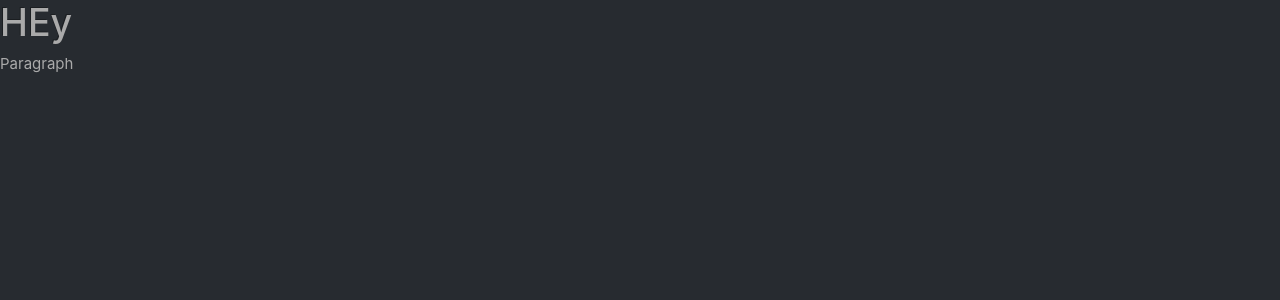
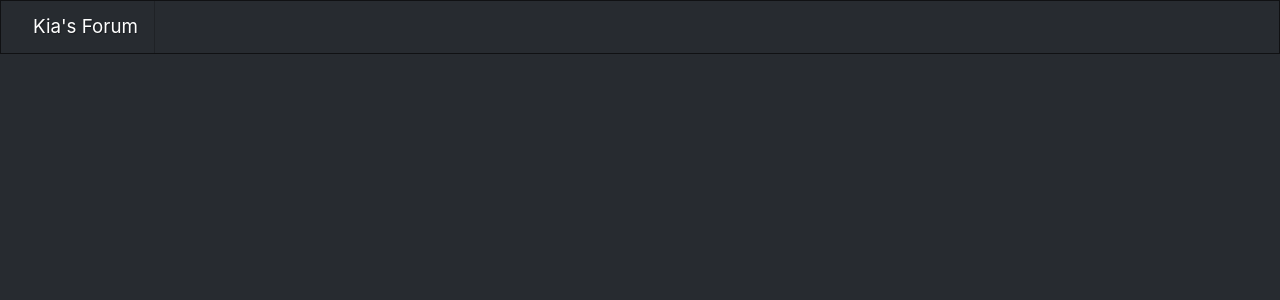
Before and after one commit to LexTheMenace/Practice_Forum, a React (Create React App) app in the folder client/: page / in a window 1280 px wide. Shown: the top 300 px of the page. Built offline with nearby package versions, Linux system fonts and the light colour scheme.

Commit message:
navbar added

```diff
--- a/client/src/App.js
+++ b/client/src/App.js
@@ -1,12 +1,11 @@
 import React from 'react';
 import './App.css';
 import "bootswatch/dist/slate/bootstrap.css";
-
+import AppNav from './components/AppNav';
 function App() {
   return (
     <div className="App">
-      <h1> HEy </h1>
-      <p> Paragraph </p>
+      <AppNav/>
     </div>
   );
 }
--- /dev/null
+++ b/client/src/components/AppNav.js
@@ -0,0 +1,14 @@
+import React from 'react'
+
+export default function AppNav() {
+    return (
+
+        <nav class="navbar navbar-expand-lg navbar-dark bg-dark">
+        <a class="navbar-brand" href="#">Kia's Forum</a>
+        <button class="navbar-toggler" type="button" data-toggle="collapse" data-target="#navbarColor02" aria-controls="navbarColor02" aria-expanded="false" aria-label="Toggle navigation">
+          <span class="navbar-toggler-icon"></span>
+        </button>
+
+      </nav>
+    )
+}
```
Also changed, not shown: 1 other file (tests, documents, lock files or other folders).
